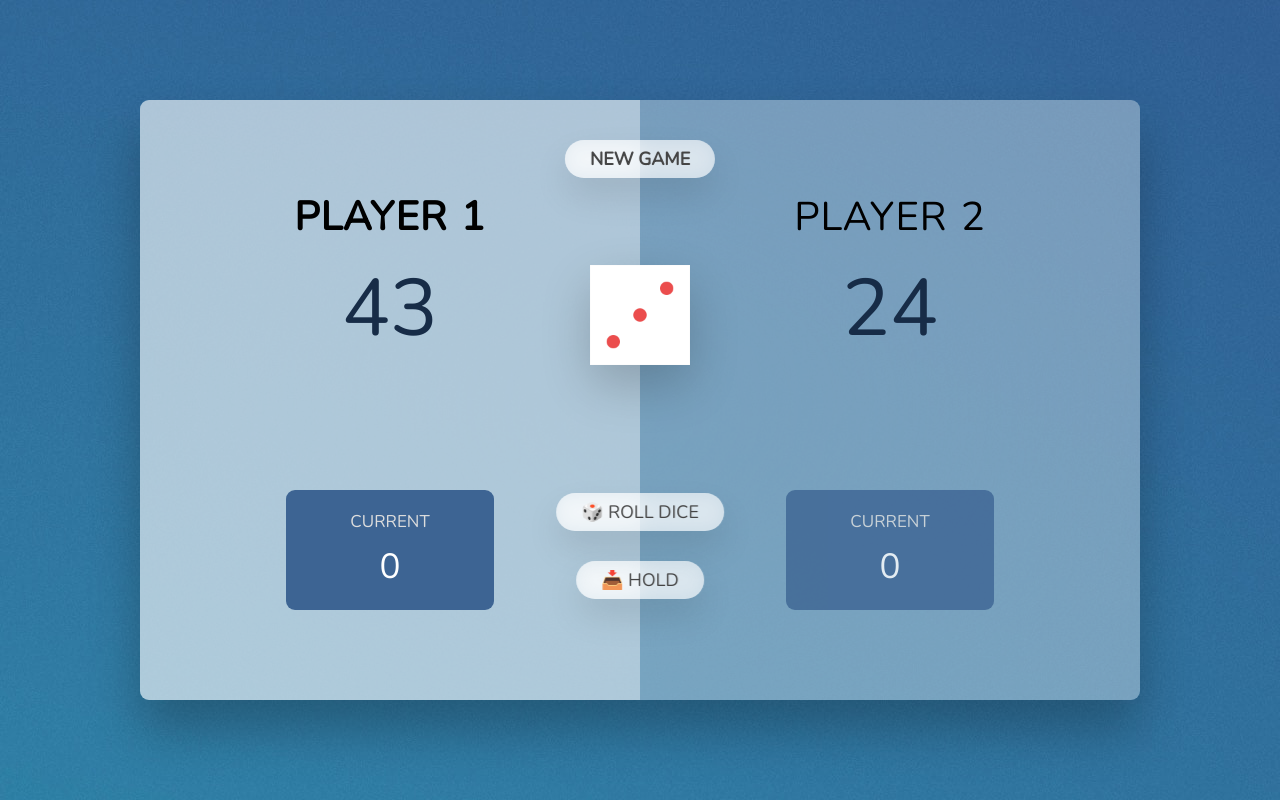
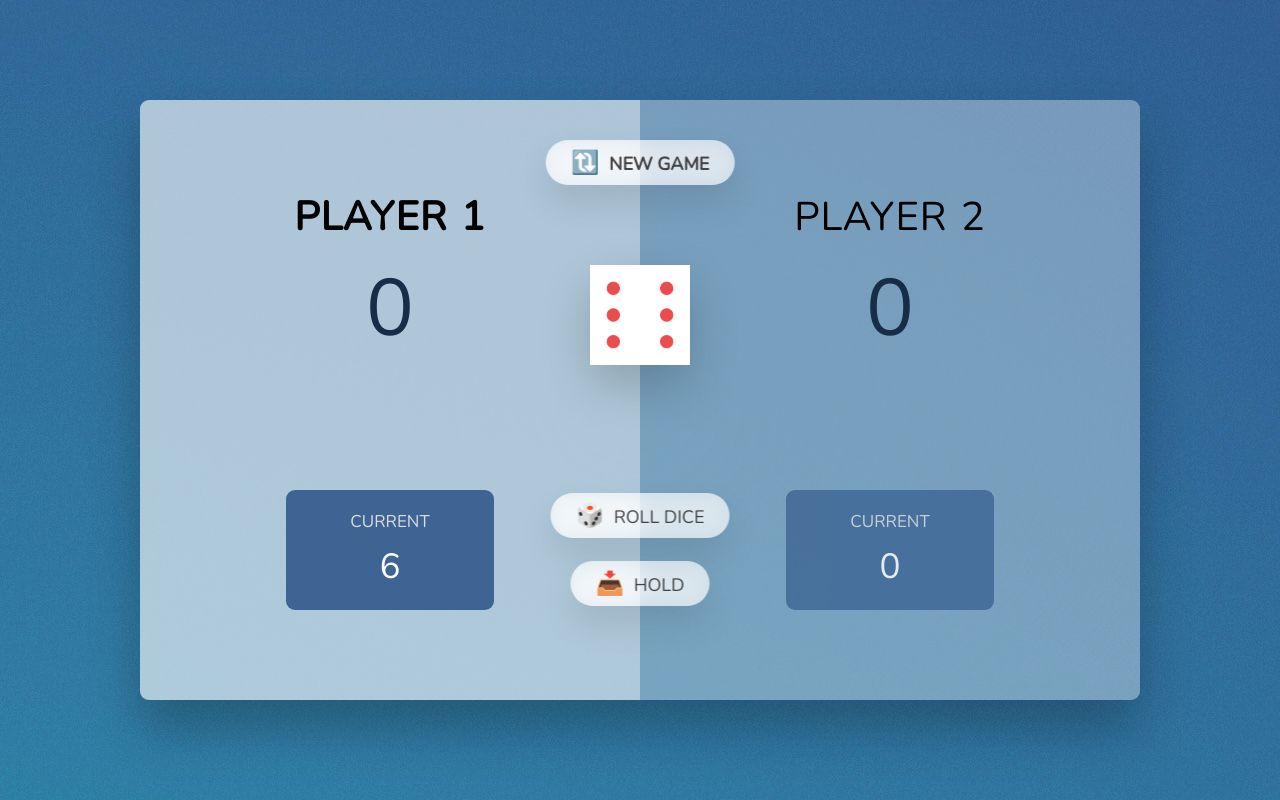
Before and after one commit to Amubasshir/dice-game, a plain HTML site: page index.html in a window 1280 px wide. Both pictures are taken after a click on the button "🎲 ROLL DICE". Drawn offline with nearby package versions, Linux system fonts and the light colour scheme; files whose address does not match are found by name.

Commit message:
random dice roll added

```diff
--- a/index.html
+++ b/index.html
@@ -5,13 +5,18 @@
     <meta name="viewport" content="width=device-width, initial-scale=1.0" />
     <meta http-equiv="X-UA-Compatible" content="ie=edge" />
     <link rel="stylesheet" href="style.css" />
-    <title>Dice Game</title>
+    <title>Dice Go</title>
+    <link
+      rel="icon"
+      type="image/x-icon"
+      href="/images/board-games-icon--15.png"
+    />
   </head>
   <body>
     <main>
       <section class="player player--0 player--active">
         <h2 class="name" id="name--0">Player 1</h2>
-        <p class="score" id="score--0">43</p>
+        <p class="score" id="score--0">07</p>
         <div class="current">
           <p class="current-label">Current</p>
           <p class="current-score" id="current--0">0</p>
@@ -19,15 +24,15 @@
       </section>
       <section class="player player--1">
         <h2 class="name" id="name--1">Player 2</h2>
-        <p class="score" id="score--1">24</p>
+        <p class="score" id="score--1">17</p>
         <div class="current">
           <p class="current-label">Current</p>
           <p class="current-score" id="current--1">0</p>
         </div>
       </section>
 
-      <img src="images/dice-3.png" alt="Playing dice" class="dice" />
-      <button class="btn btn--new">New game</button>
+      <img src="images/dice--1.jpg" alt="Playing dice" class="dice" />
+      <button class="btn btn--new">🔃 New game</button>
       <button class="btn btn--roll">🎲 Roll dice</button>
       <button class="btn btn--hold">📥 Hold</button>
     </main>
--- a/script.js
+++ b/script.js
@@ -0,0 +1,28 @@
+// Selecting Elements
+const score0EL = document.querySelector('#score--0');
+const score1EL = document.querySelector('#score--1');
+const current0EL = document.querySelector('#current--0');
+const current1EL = document.querySelector('#current--1');
+const diceEL = document.querySelector('.dice');
+const btnNew = document.querySelector('.btn--new');
+const btnRoll = document.querySelector('.btn--roll');
+const btnHold = document.querySelector('.btn--hold');
+
+// Starting Condition
+score0EL.textContent = 0;
+score1EL.textContent = 0;
+diceEL.classList.add('hidden');
+let currentScore = 0;
+let activePlayer = 1;
+// Rolling Dice Functionality
+btnRoll.addEventListener('click', function () {
+  const dice = Math.trunc(Math.random() * 6) + 1;
+
+  diceEL.classList.remove('hidden');
+  diceEL.src = `images /dice-${dice}.png`;
+  if (dice !== 1) {
+    currentScore += dice;
+    current0EL.textContent = currentScore;
+  } else {
+  }
+});
--- a/style.css
+++ b/style.css
@@ -125,9 +125,9 @@ main {
 }
 
 .btn::first-letter {
-  /* font-size: 2.4rem;
+  font-size: 2.3rem;
   display: inline-block;
-  margin-right: 0.7rem; */
+  margin-right: 0.5rem;
 }
 
 .btn--new {
@@ -167,3 +167,6 @@ main {
   font-weight: 700;
   color: #3d8ef1;
 }
+.hidden {
+  display: none;
+}
```
Also changed, not shown: images/board-games-icon--15.png (added).
